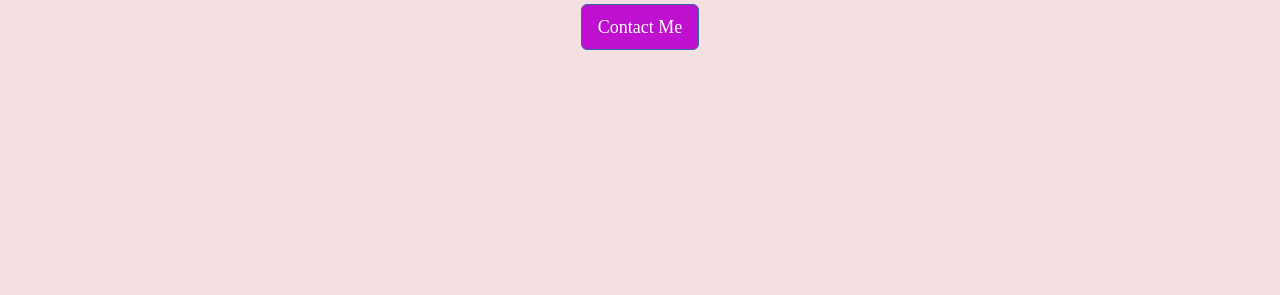
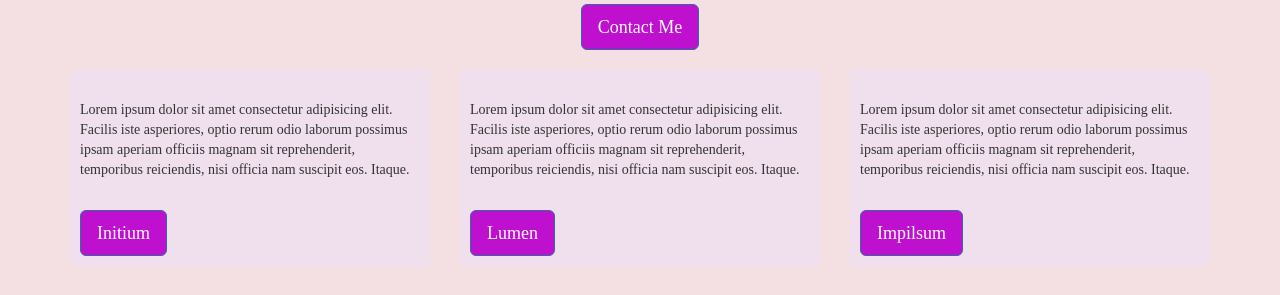
Before and after one commit to MwendeHarriet/shecodes-portfolio, a plain HTML site: page index.html in a window 1280 px wide. Shown: the part 349-644 px from the top of the page. Drawn offline with nearby package versions, Linux system fonts and the light colour scheme; a web font is replaced by a local one.

Commit message:
Add paragraphs

```diff
--- a/index.html
+++ b/index.html
@@ -29,7 +29,7 @@
         <img
           src="images/gamer-animegirl-8937918_1920.png"
           alt="Logo"
-          class="draft-logo"
+          class="draft-logo img-fluid"
         />
         <li>Home</li>
         <li>About</li>
@@ -42,6 +42,55 @@
         <h2 class="mb-5">Front-end developer based in Nairobi</h2>
         <a href="#" class="btn custom-pink btn-primary btn-lg">Contact Me</a>
       </div>
+      <br />
+      <div class="paragraphs">
+        <div class="row">
+          <div class="col-12 col-sm-4">
+            <section>
+              <p>
+                <br />
+                Lorem ipsum dolor sit amet consectetur adipisicing elit. Facilis
+                iste asperiores, optio rerum odio laborum possimus ipsam aperiam
+                officiis magnam sit reprehenderit, temporibus reiciendis, nisi
+                officia nam suscipit eos. Itaque.
+                <br />
+              </p>
+              <br />
+              <a href="#" class="btn custom-pink btn-primary btn-lg">Initium</a>
+            </section>
+          </div>
+          <div class="col-12 col-sm-4">
+            <section>
+              <p>
+                <br />
+                Lorem ipsum dolor sit amet consectetur adipisicing elit. Facilis
+                iste asperiores, optio rerum odio laborum possimus ipsam aperiam
+                officiis magnam sit reprehenderit, temporibus reiciendis, nisi
+                officia nam suscipit eos. Itaque.
+                <br />
+              </p>
+              <br />
+              <a href="#" class="btn custom-pink btn-primary btn-lg">Lumen</a>
+            </section>
+          </div>
+          <div class="col-12 col-sm-4">
+            <section>
+              <p>
+                <br />
+                Lorem ipsum dolor sit amet consectetur adipisicing elit. Facilis
+                iste asperiores, optio rerum odio laborum possimus ipsam aperiam
+                officiis magnam sit reprehenderit, temporibus reiciendis, nisi
+                officia nam suscipit eos. Itaque.
+                <br />
+              </p>
+              <br />
+              <a href="#" class="btn custom-pink btn-primary btn-lg para-button"
+                >Impilsum</a
+              >
+            </section>
+          </div>
+        </div>
+      </div>
     </div>
   </body>
 </html>
--- a/src/styles.css
+++ b/src/styles.css
@@ -52,3 +52,20 @@ body {
 .home-page {
   text-align: center;
 }
+
+.first-content {
+  text-align: center;
+}
+
+.paragraphs {
+  justify-content: center;
+}
+
+section {
+  background-color: #f0e0ee;
+  padding: 10px;
+}
+
+.para-button {
+  justify-content: center;
+}
```
